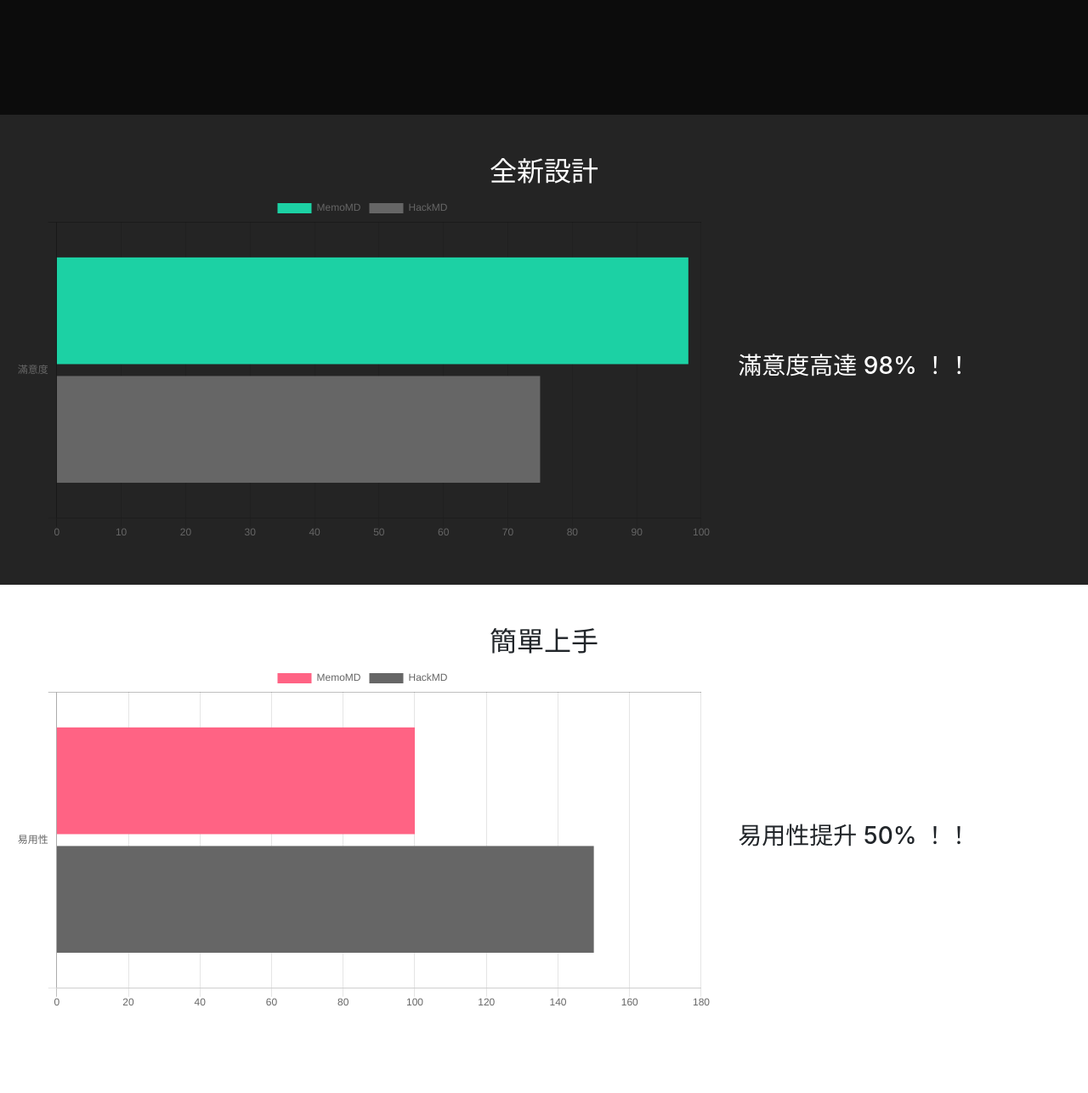
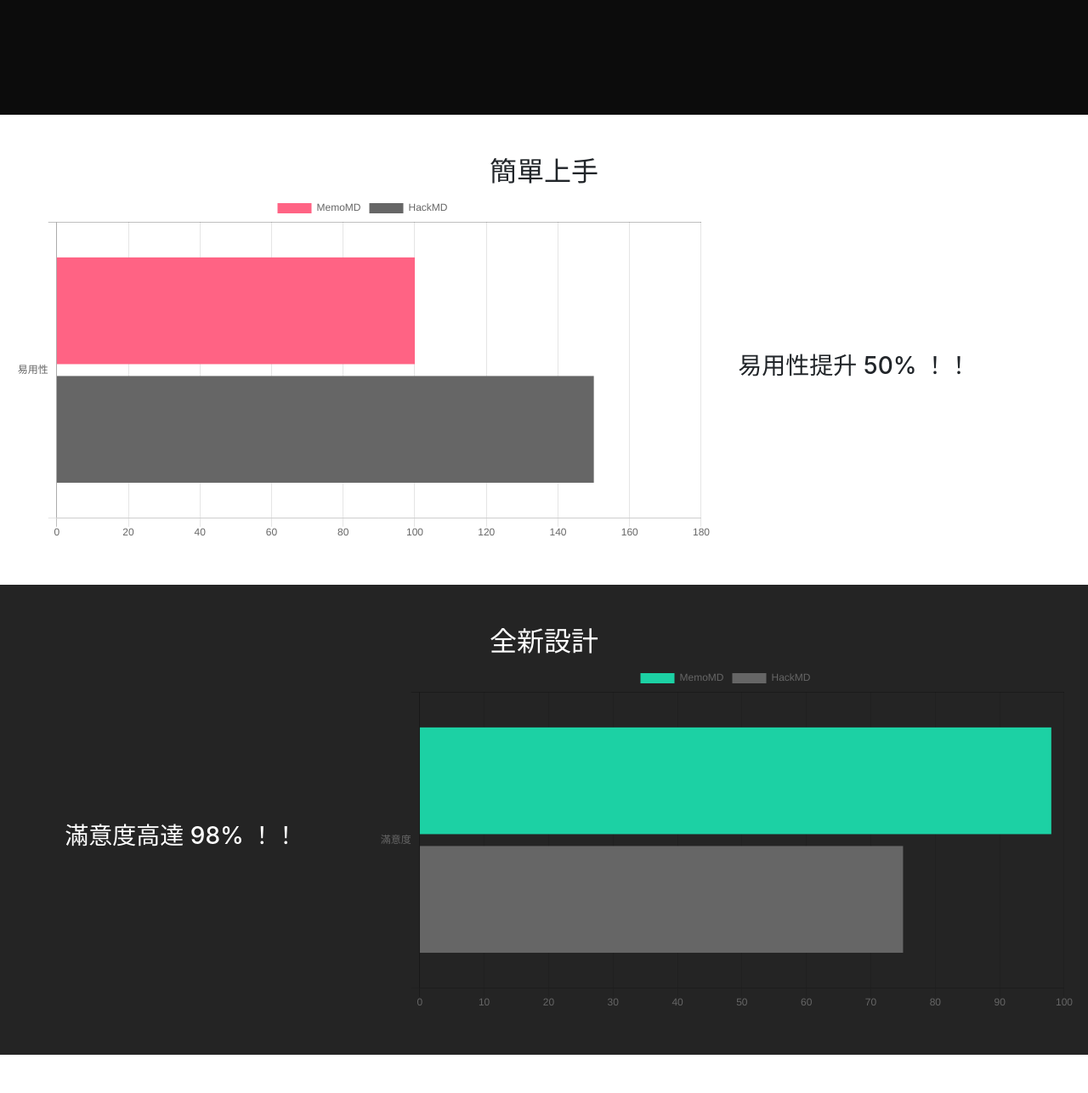
Before and after one commit to hackmdio/memo, a website built with Parcel: page src/index.pug in a window 1280 px wide. Shown: the part 2880-4166 px from the top of the page at 85% size. Built offline with nearby package versions, Linux system fonts and the light colour scheme.

Commit message:
Update charts

```diff
--- a/src/charts.pug
+++ b/src/charts.pug
@@ -1,13 +1,3 @@
-.vw-100.container-fluid.pt-5.pb-5.text-white.new-design
-  .row.d-flex.justify-content-center
-      h2 全新設計
-  .row
-    .col-sm-8
-      canvas#satisfaction
-    .col-sm-4.d-flex.align-items-center
-      h3 滿意度高達 98% ！！
-
-
 .vw-100.container-fluid.pt-5.pb-5
   .row.d-flex.justify-content-center
       h2 簡單上手
@@ -16,6 +6,15 @@
       canvas#usability
     .col-sm-4.d-flex.align-items-center
       h3 易用性提升 50% ！！
+
+.vw-100.container-fluid.pt-5.pb-5.text-white.new-design
+  .row.d-flex.justify-content-center
+      h2 全新設計
+  .row
+    .col-sm-4.d-flex.align-items-center.justify-content-center
+      h3 滿意度高達 98% ！！
+    .col-sm-8
+      canvas#satisfaction
 
 .vw-100.container-fluid.pt-5.pb-5
   .row.d-flex.justify-content-center
```
